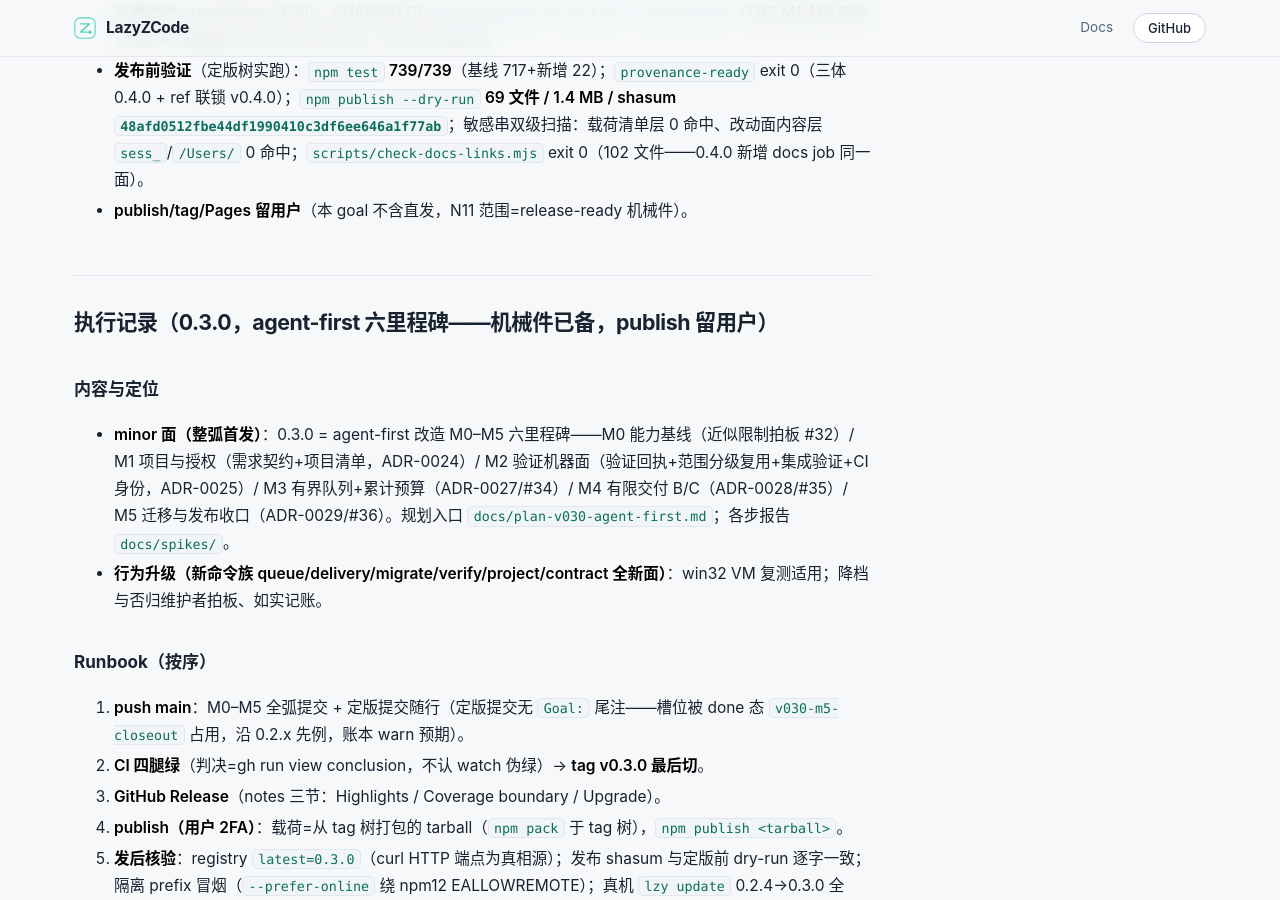
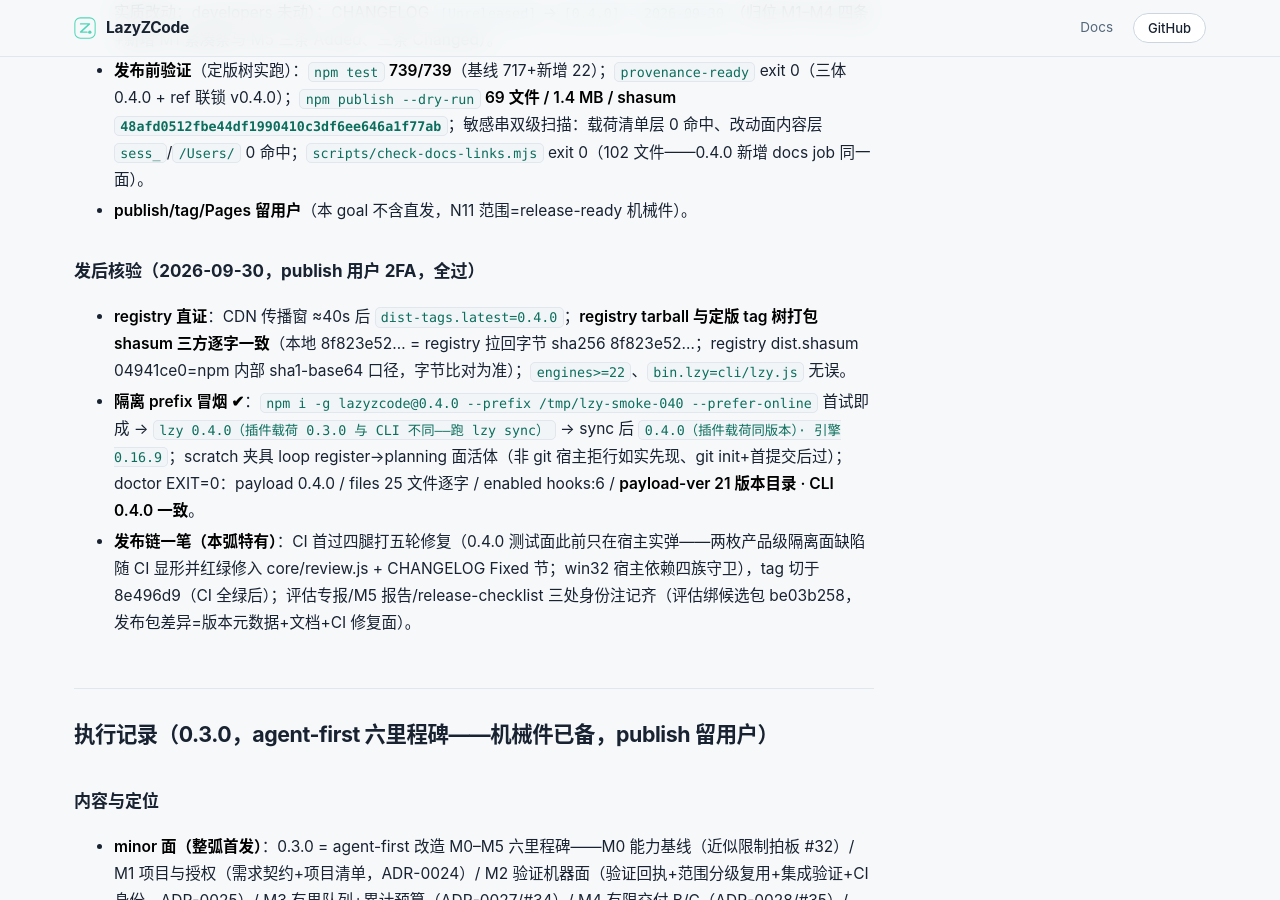
Before and after one commit to Acfufu/lazyzcode, a Jekyll site: the page built from docs/release-checklist.md, in a window 1280 px wide and 900 px high, scrolled down 21382 px. Built offline with Jekyll 4.4.1, drawn with Linux system fonts in a browser that asks for light colours; our own code applies the rules of GitHub Pages for plain Markdown files.

Commit message:
chore(v040-m5): 发后核验——registry latest=0.4.0（传播窗 ~40s）+tarball 三方对表（本地=registry 拉回字节 8f823e52 逐字同·dist.shasum 04941ce0=sha1 口径）+隔离 prefix 冒烟（sync/doctor EXIT 0·payload-ver 21 目录一致·scratch loop register 活体）+checklist 发后节+AGENTS 已发布行 0.4.0
Goal: v040-m5-eval-release#F9

```diff
--- a/docs/release-checklist.md
+++ b/docs/release-checklist.md
@@ -510,6 +510,12 @@ plugin payload). From older versions: manual two-step (`npm i -g lazyzcode
 - **发布前验证**（定版树实跑）：`npm test` **739/739**（基线 717+新增 22）；`provenance-ready` exit 0（三体 0.4.0 + ref 联锁 v0.4.0）；`npm publish --dry-run` **69 文件 / 1.4 MB / shasum `48afd0512fbe44df1990410c3df6ee646a1f77ab`**；敏感串双级扫描：载荷清单层 0 命中、改动面内容层 `sess_`/`/Users/` 0 命中；`scripts/check-docs-links.mjs` exit 0（102 文件——0.4.0 新增 docs job 同一面）。
 - **publish/tag/Pages 留用户**（本 goal 不含直发，N11 范围=release-ready 机械件）。
 
+### 发后核验（2026-09-30，publish 用户 2FA，全过）
+
+- **registry 直证**：CDN 传播窗 ≈40s 后 `dist-tags.latest=0.4.0`；**registry tarball 与定版 tag 树打包 shasum 三方逐字一致**（本地 8f823e52… = registry 拉回字节 sha256 8f823e52…；registry dist.shasum 04941ce0=npm 内部 sha1-base64 口径，字节比对为准）；`engines>=22`、`bin.lzy=cli/lzy.js` 无误。
+- **隔离 prefix 冒烟 ✔**：`npm i -g lazyzcode@0.4.0 --prefix /tmp/lzy-smoke-040 --prefer-online` 首试即成 → `lzy 0.4.0（插件载荷 0.3.0 与 CLI 不同——跑 lzy sync）` → sync 后 `0.4.0（插件载荷同版本）· 引擎 0.16.9`；scratch 夹具 loop register→planning 面活体（非 git 宿主拒行如实先现、git init+首提交后过）；doctor EXIT=0：payload 0.4.0 / files 25 文件逐字 / enabled hooks:6 / **payload-ver 21 版本目录 · CLI 0.4.0 一致**。
+- **发布链一笔（本弧特有）**：CI 首过四腿打五轮修复（0.4.0 测试面此前只在宿主实弹——两枚产品级隔离面缺陷随 CI 显形并红绿修入 core/review.js + CHANGELOG Fixed 节；win32 宿主依赖四族守卫），tag 切于 8e496d9（CI 全绿后）；评估专报/M5 报告/release-checklist 三处身份注记齐（评估绑候选包 be03b258，发布包差异=版本元数据+文档+CI 修复面）。
+
 ## 执行记录（0.3.0，agent-first 六里程碑——机械件已备，publish 留用户）
 
 ### 内容与定位
```
Also changed, not shown: AGENTS.md (+2 -2 lines).
